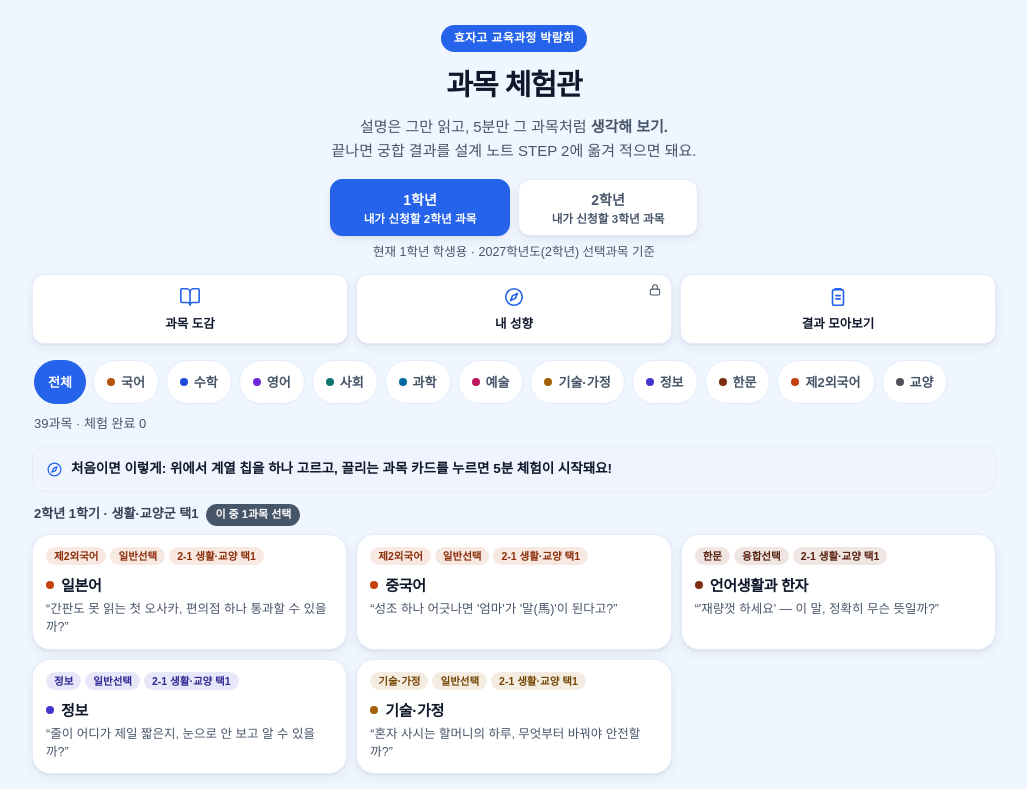
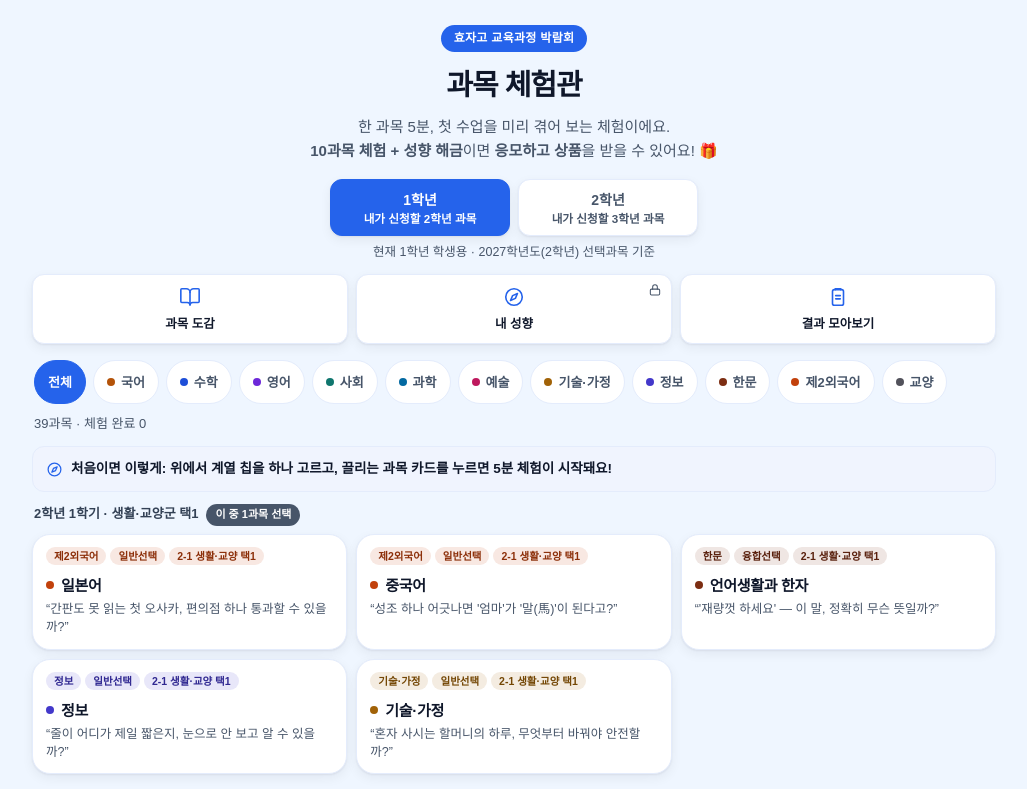
Before and after one commit to ghga20-ui/hyoja-subject-lab, a plain HTML site: page index.html in a window 1280 px wide. Shown: the top 789 px of the page, without its empty margins (126-1153 px from the left). Drawn offline with Linux system fonts and the light colour scheme; a web font is replaced by a local one.

Commit message:
홈 문구 교체: 10과목 체험+성향 해금 시 상품 응모 안내
Co-Authored-By: Claude Fable 5 <noreply@anthropic.com>

```diff
--- a/index.html
+++ b/index.html
@@ -272,7 +272,7 @@
     <div class="home-hd">
       <span class="badge">효자고 교육과정 박람회</span>
       <h1>과목 체험관</h1>
-      <p>설명은 그만 읽고, 5분만 그 과목처럼 <b>생각해 보기.</b><br>끝나면 궁합 결과를 설계 노트 STEP 2에 옮겨 적으면 돼요.</p>
+      <p>한 과목 5분, 첫 수업을 미리 겪어 보는 체험이에요.<br><b>10과목 체험 + 성향 해금</b>이면 <b>응모하고 상품</b>을 받을 수 있어요! 🎁</p>
     </div>
     <div class="modebar">
       <button id="mg1" onclick="setMode('g1')">1학년<br><small>내가 신청할 2학년 과목</small></button>
```
